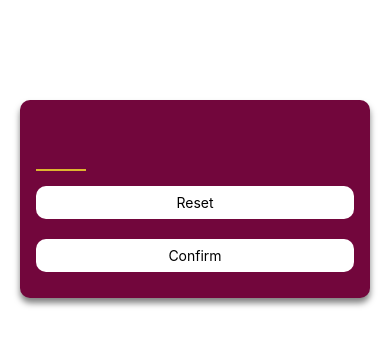
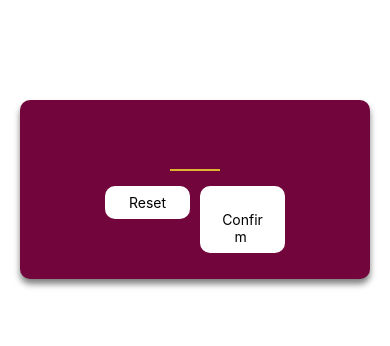
Before and after one commit to ayalasher/rn-game, a React Native app: screen / in a window 390 px wide. Shown: the top 346 px of the page. Built offline with nearby package versions, Linux system fonts and the light colour scheme.

Commit message:
small changes

```diff
--- a/components/PrimaryButton.js
+++ b/components/PrimaryButton.js
@@ -2,12 +2,12 @@ import { View, Text , Pressable, StyleSheet} from "react-native"
 
 export default function PrimaryButton(props) {
     const pressfunction = ()=>{
-        alert("Pressable pressed 😀")
+        alert("Button  pressed 😀")
     }
     return (
 
             <View style={styles.btnoutercontainer} >
-                 <Pressable onPress={pressfunction} style={styles.btninnnercontainer} android_ripple={{color:"grey"}} >
+                 <Pressable onPress={pressfunction} style={ ({dedicatedIOSripple})=> dedicatedIOSripple ? [styles.btninnnercontainer,styles.dedicatedIOSripple] : styles.btninnnercontainer} android_ripple={{color:"grey"}} >
                     <Text style={styles.buttontext} > {props.children} </Text>
                  </Pressable>
             </View>
@@ -29,6 +29,10 @@ const styles = StyleSheet.create({
     btnoutercontainer:{
         borderRadius:10,
         marginVertical:10,
-        overflow:"hidden"
-    }
+        overflow:"hidden",
+        marginHorizontal:5,
+    },
+    dedicatedIOSripple:{
+        opacity:0.75
+    },
 })
--- a/screens/StartGameScreen.js
+++ b/screens/StartGameScreen.js
@@ -6,8 +6,17 @@ export default function StartGamescreen(){
     return(
         <View style={styles.screenbackgrounnd}  >
             <TextInput style={styles.input} maxLength={2} autoCapitalize="none"autoCorrect={false} keyboardType="number-pad" Placeholder="Enter some text"  />
-            <PrimaryButton>Reset</PrimaryButton>
-            <PrimaryButton>Confirm</PrimaryButton>
+
+            <View style={styles.btnview} >
+                <View style={styles.something} >
+                <PrimaryButton>Reset</PrimaryButton>
+                </View>
+
+                <View style={styles.something} >
+                <PrimaryButton>Confirm</PrimaryButton>
+                </View>
+            </View>
+
         </View>
     );
 }
@@ -26,6 +35,7 @@ const styles = StyleSheet.create({
         shadowOffset:{width:0,height:5},
         shadowRadius:6,
         shadowOpacity:0.5,
+        alignItems:"center"
     },
     input:{
         height:50,
@@ -39,5 +49,11 @@ const styles = StyleSheet.create({
         width:50,
         textAlign:"center"
 
+    },
+    btnview:{
+        flexDirection:"row"
+    },
+    something:{
+        flex:1,
     }
 })
```
